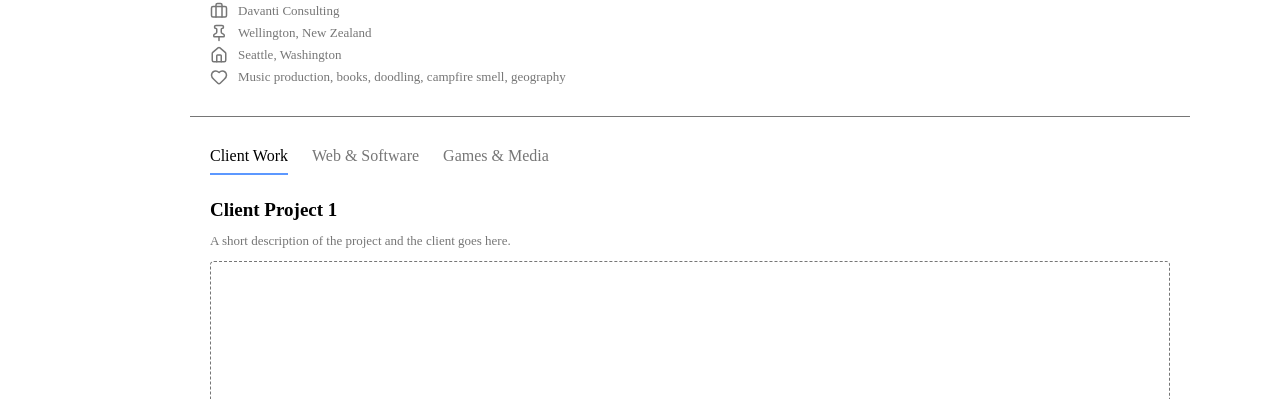
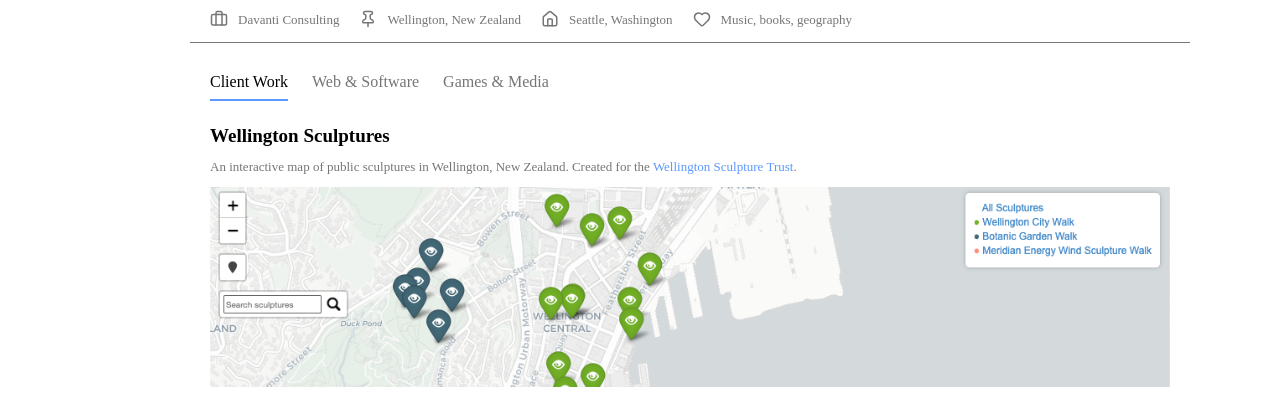
Before and after one commit to cpbarrett9/cpbarrett9.github.io, a plain HTML site: page index.html in a window 1280 px wide. Shown: the part 183-582 px from the top of the page. Drawn offline with Linux system fonts and the light colour scheme.

Commit message:
styling changes

```diff
--- a/index.html
+++ b/index.html
@@ -97,6 +97,8 @@
     </div>
 
     <div class="main">
+      <!-- Intro: name, socials & personal details -->
+      <div class="intro">
         <header>
           <div class="header">
             <h1 class="name">Chris Barrett</h1>
@@ -255,7 +257,8 @@
               >
               <path d="M2 9.5a5.5 5.5 0 0 1 9.591-3.676.56.56 0 0 0 .818 0A5.49 5.49 0 0 1 22 9.5c0 2.29-1.5 4-3 5.5l-5.492 5.313a2 2 0 0 1-3 .019L5 15c-1.5-1.5-3-3.2-3-5.5"/>
             </svg>
-          <p>Music production, books, doodling, campfire smell, geography<br></p>
+            <p>Music, books, geography<br></p>
+          </div>
         </div>
       </div>
 
@@ -274,43 +277,6 @@
 
         <!-- Client Work Tab: -->
         <div class="tab-panel" role="tabpanel" id="panel-client" aria-labelledby="tab-client">
-          <!-- Client Work Placeholder 1: -->
-          <div class="project-card">
-            <h2 class="project-title">Client Project 1</h2>
-            <p class="project-description">
-              A short description of the project and the client goes here.
-            </p>
-            <div class="project-image-container project-image-placeholder"></div>
-            <div class="project-footer">
-              <ul class="project-skills">
-                <li>Skill</li>
-                <li>Skill</li>
-                <li>Skill</li>
-              </ul>
-              <p class="project-date">Client Engagement · Month YYYY</p>
-            </div>
-          </div>
-
-          <!-- Client Work Placeholder 2: -->
-          <div class="project-card">
-            <h2 class="project-title">Client Project 2</h2>
-            <p class="project-description">
-              A short description of the project and the client goes here.
-            </p>
-            <div class="project-image-container project-image-placeholder"></div>
-            <div class="project-footer">
-              <ul class="project-skills">
-                <li>Skill</li>
-                <li>Skill</li>
-                <li>Skill</li>
-              </ul>
-              <p class="project-date">Client Engagement · Month YYYY</p>
-            </div>
-          </div>
-        </div>
-
-        <!-- Web & Software Tab: -->
-        <div class="tab-panel" role="tabpanel" id="panel-web" aria-labelledby="tab-web" hidden>
           <!-- WGTN Sculptures: -->
           <div class="project-card">
             <h2 class="project-title">Wellington Sculptures</h2>
@@ -377,6 +343,43 @@
             </div>
           </div>
 
+          <!-- Client Work Placeholder 1: -->
+          <div class="project-card">
+            <h2 class="project-title">Client Project 1</h2>
+            <p class="project-description">
+              A short description of the project and the client goes here.
+            </p>
+            <div class="project-image-container project-image-placeholder"></div>
+            <div class="project-footer">
+              <ul class="project-skills">
+                <li>Skill</li>
+                <li>Skill</li>
+                <li>Skill</li>
+              </ul>
+              <p class="project-date">Client Engagement · Month YYYY</p>
+            </div>
+          </div>
+
+          <!-- Client Work Placeholder 2: -->
+          <div class="project-card">
+            <h2 class="project-title">Client Project 2</h2>
+            <p class="project-description">
+              A short description of the project and the client goes here.
+            </p>
+            <div class="project-image-container project-image-placeholder"></div>
+            <div class="project-footer">
+              <ul class="project-skills">
+                <li>Skill</li>
+                <li>Skill</li>
+                <li>Skill</li>
+              </ul>
+              <p class="project-date">Client Engagement · Month YYYY</p>
+            </div>
+          </div>
+        </div>
+
+        <!-- Web & Software Tab: -->
+        <div class="tab-panel" role="tabpanel" id="panel-web" aria-labelledby="tab-web" hidden>
           <!-- WGTN Street Scans: -->
           <div class="project-card">
             <h2 class="project-title">Wellington Street Scans</h2>
--- a/styles.css
+++ b/styles.css
@@ -563,9 +563,7 @@ h2 {
 }
 
 /* Inset the top sections to match the 20px padding of the education/employment cards */
-.main > header,
-.main > .socials-list,
-.main > .personal-details-list,
+.main > .intro,
 .main > .projects-section {
   padding-left: 20px;
   padding-right: 20px;
@@ -633,6 +631,28 @@ h2 {
   margin: 16px 0 0;
 }
 
+/* Desktop: personal details sit in a single row, just above the projects divider */
+@media (min-width: 1061px) {
+  .personal-details-list {
+    flex-direction: row;
+    flex-wrap: wrap;
+    align-items: center;
+    gap: 6px 20px;
+    margin-top: 24px;
+    margin-bottom: -16px; /* pulls the row close to the divider so it reads as part of it */
+  }
+
+  .personal-details {
+    white-space: nowrap;
+  }
+
+  /* Nudge the text down so it centres on the icon */
+  .personal-details p {
+    position: relative;
+    top: 1.5px;
+  }
+}
+
 .personal-details {
   display: flex;
   align-items: center;
```
Lines whose indentation alone changed are shown as unchanged.
